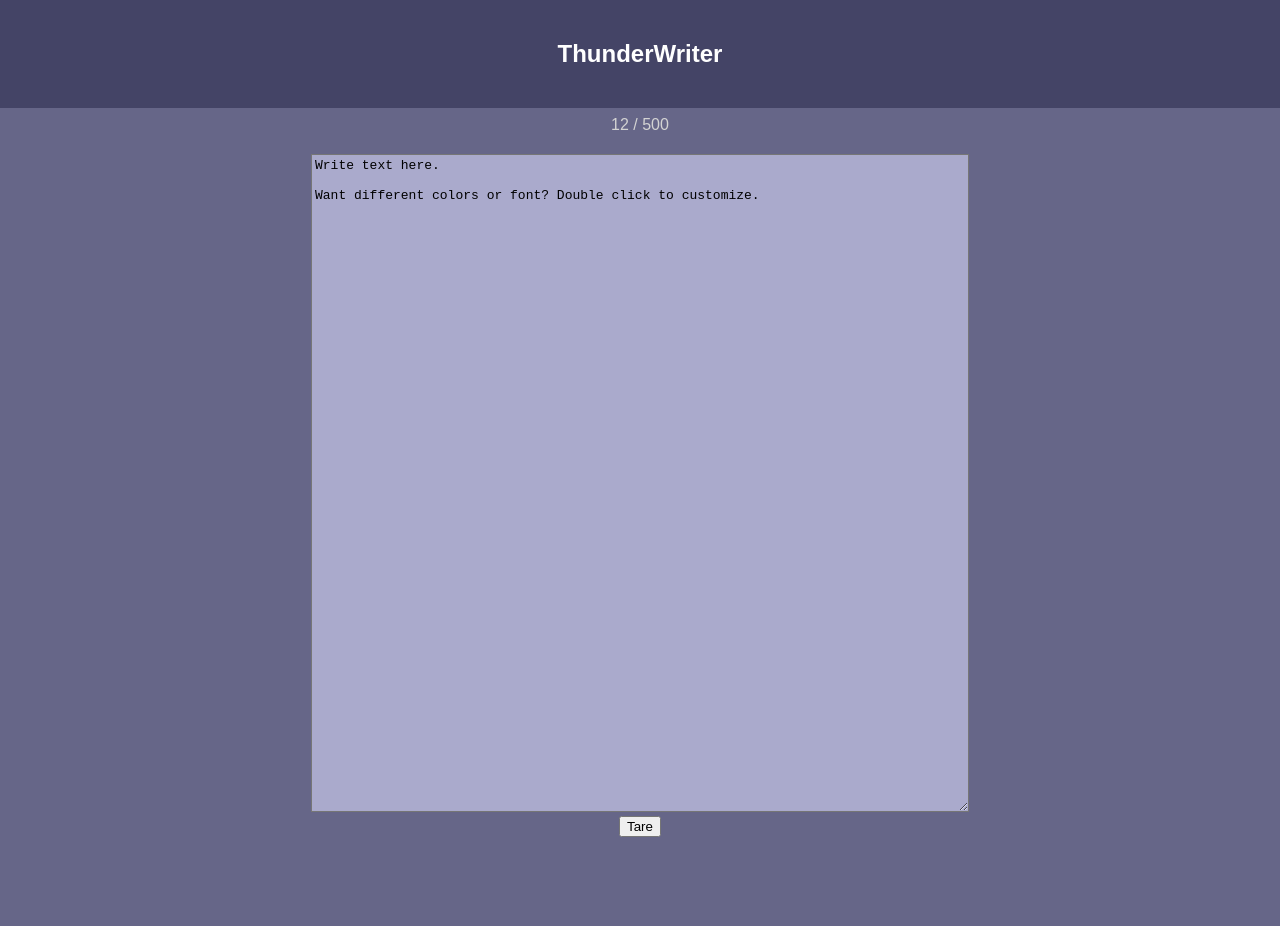
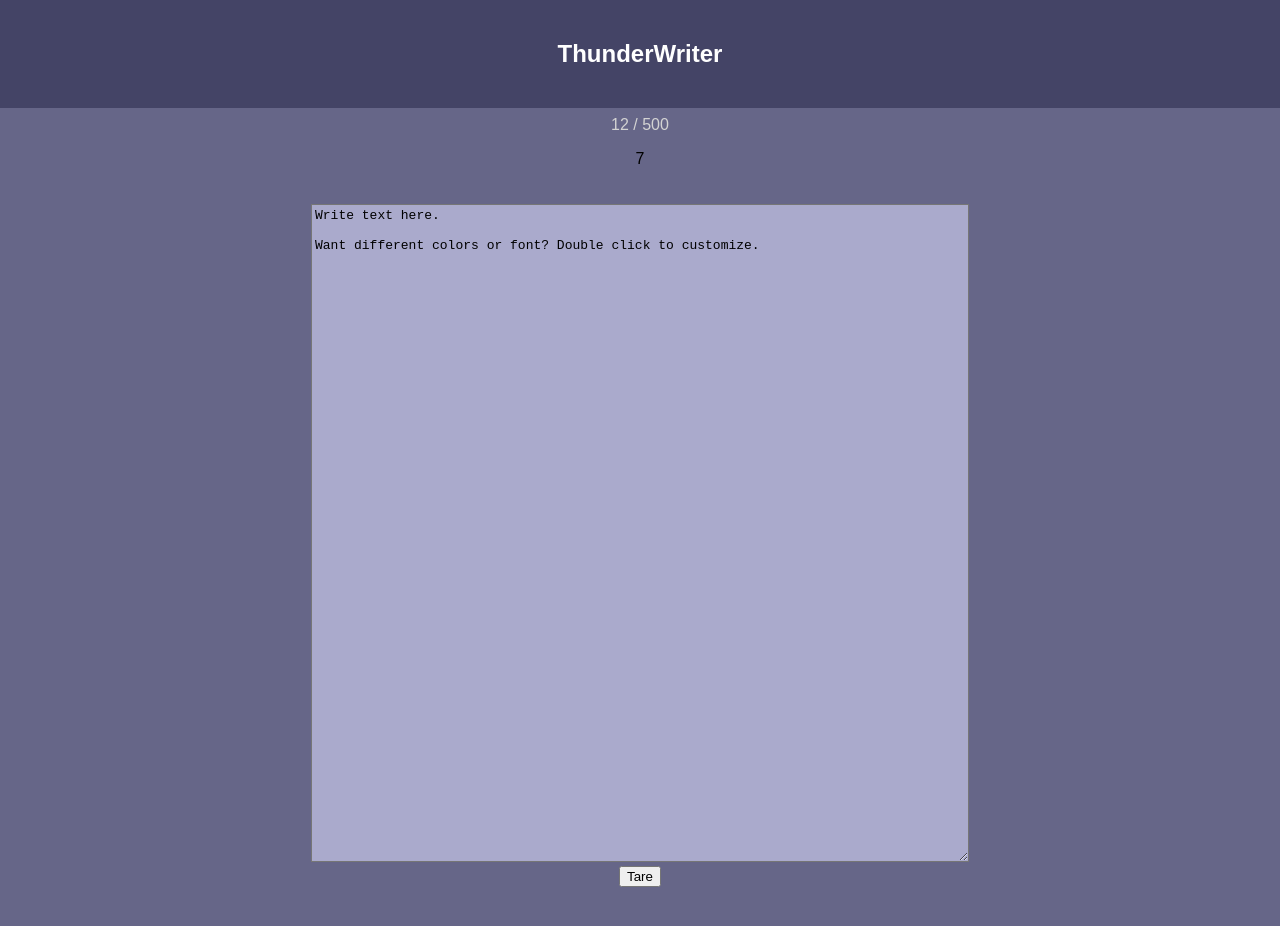
Before and after one commit to dhbradshaw/thunderwriter, a React (Create React App) app: page / in a window 1280 px wide. Shown: the top 926 px of the page. Built offline with nearby package versions, Linux system fonts and the light colour scheme.

Commit message:
Display time as seconds tick

```diff
--- a/src/TextEntry.js
+++ b/src/TextEntry.js
@@ -1,5 +1,6 @@
 import React, { Component } from 'react'
 import wordCount from './wordCount'
+import Timer from './Timer'
 
 const textKey = 'text'
 const storage = window.localStorage
@@ -19,7 +20,7 @@
       baseCount: 0,
       count: wordCount(text),
       finished: false,
-      t0: new Date(),
+      timeHistory: [new Date()],
       tlast: new Date(),
       text: text,
     }
@@ -63,7 +64,7 @@
     const t = new Date()
     this.setState({
       baseCount: this.state.count,
-      t0: t,
+      timeHistory: [new Date()],
       tlast: t,
     })
     event.preventDefault()
@@ -76,7 +77,7 @@
       celebrate = (
         <span>
           Success: {this.props.goal} word in{' '}
-          {elapsed(this.state.t0, this.state.tlast)} seconds.
+          {elapsed(this.state.timeHistory[0], this.state.tlast)} seconds.
         </span>
       )
     }
@@ -93,6 +94,7 @@
         <p style={pStyle}>
           {celebrate} {this.netCount()} / {this.props.goal}
         </p>
+        <p><Timer history={[new Date()]} /></p>
         <textarea
           value={this.state.text}
           onChange={this.handleChange}
--- /dev/null
+++ b/src/Timer.js
@@ -0,0 +1,36 @@
+import React from 'react'
+
+class Timer extends React.Component {
+  constructor(props) {
+    super(props)
+    this.state = { now: new Date() }
+  }
+
+  componentDidMount() {
+    this.timerID = setInterval(() => this.tick(), 1000)
+  }
+
+  componentWillUnmount() {
+    clearInterval(this.timerID)
+  }
+
+  elapsed() {
+    const now = this.state.now
+    const then = this.props.history[0]
+    const ms = now - then
+    const seconds = ms / 1000
+    return seconds
+  }
+
+  tick() {
+    this.setState({
+      now: new Date(),
+    })
+  }
+
+  render() {
+    return <span>{Math.round(this.elapsed())}</span>
+  }
+}
+
+export default Timer
```
